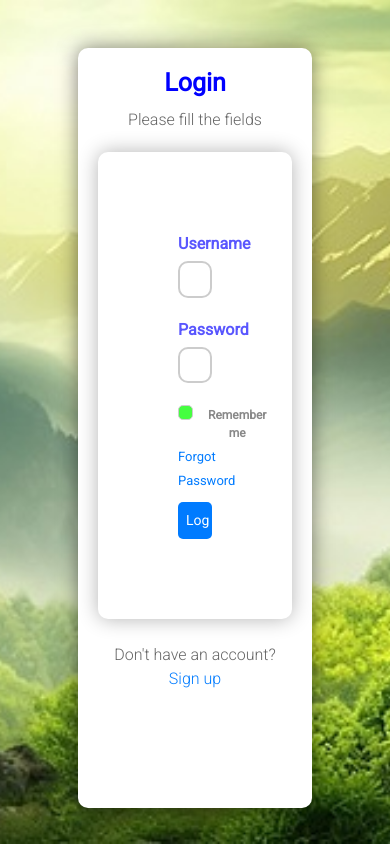
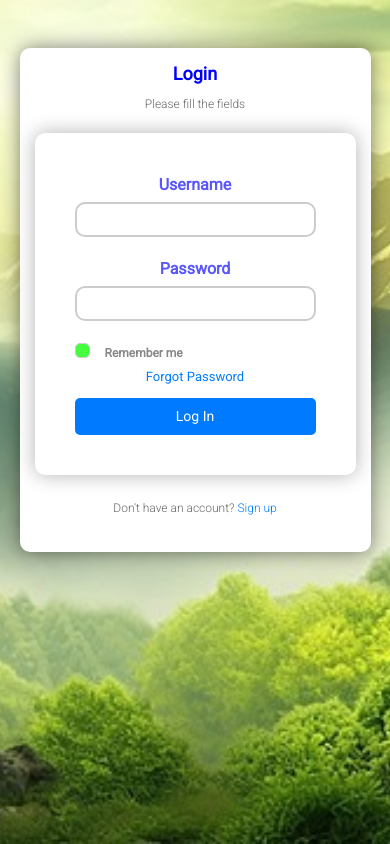
Before and after one commit to mebharat73/mebharat73.github.io, a Django app: page /accounts/login/ in a window 390 px wide. Run offline with Django 5.2, Linux system fonts and the light colour scheme; some libraries are stand-ins or nearby versions.

Commit message:
Commit10

```diff
--- a/web/templates/main/login.html
+++ b/web/templates/main/login.html
@@ -191,6 +191,50 @@
         }
 
 
+    /* Responsive styles for smaller screens */
+  @media (max-width: 768px) {
+    .form-container {
+        width: 90%; /* Increase width for smaller screens */
+        height: auto; /* Adjust height */
+        padding: 15px; /* Reduce padding */
+    }
+
+    form {
+        padding: 40px; /* Reduce padding */
+    }
+
+    h2 {
+        font-size: 20px; /* Smaller font size */
+    }
+
+    p {
+        font-size: 14px; /* Smaller font size */
+    }
+
+    input[type="text"],
+    input[type="password"] {
+        font-size: 14px; /* Smaller input font size */
+    }
+
+    .btn-block {
+        width: 100%; /* Full width button */
+        font-size: 16px; /* Larger button font size */
+    }
+  }
+
+  @media (max-width: 480px) {
+    h2 {
+        font-size: 18px; /* Even smaller font size */
+    }
+
+    p {
+        font-size: 12px; /* Even smaller font size */
+    }
+
+    .btn-block {
+        font-size: 14px; /* Adjust button font size */
+    }
+  }
 
 
       </style>
```
